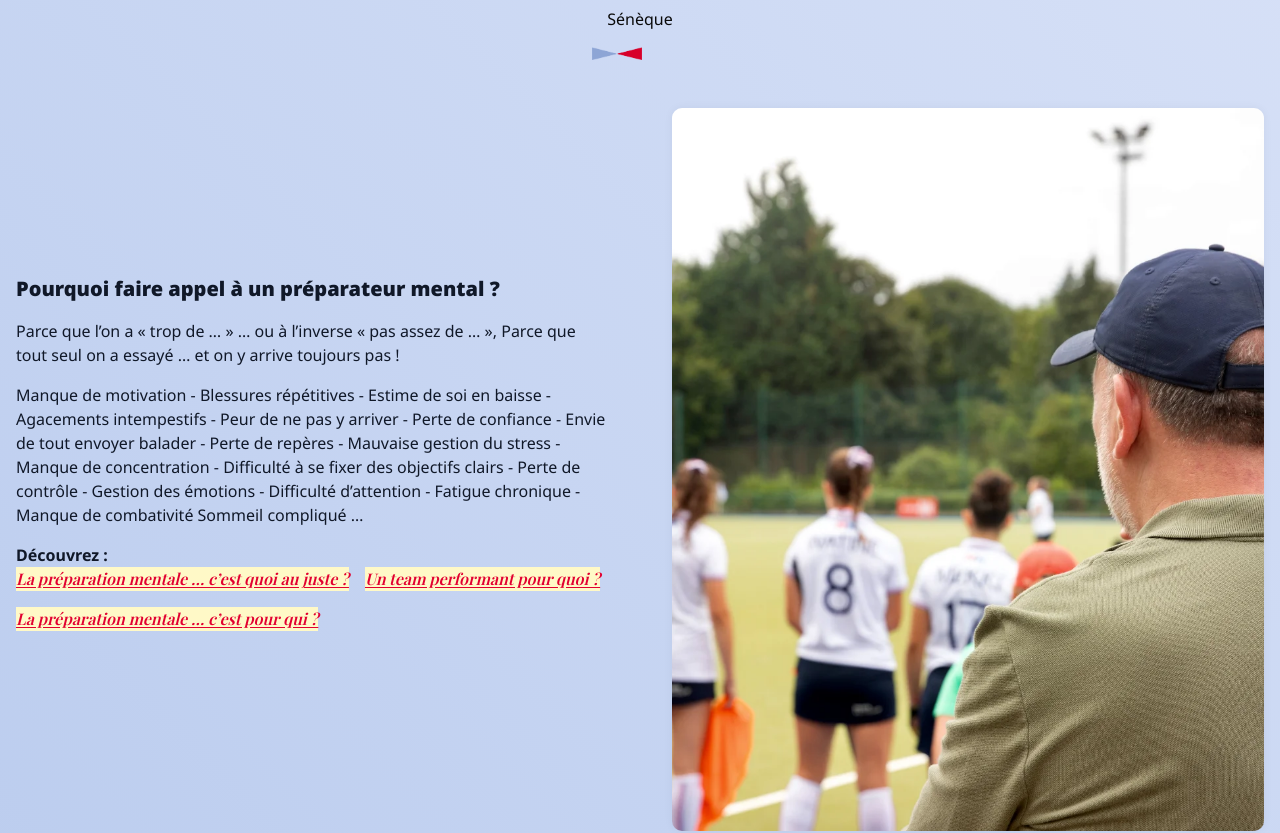
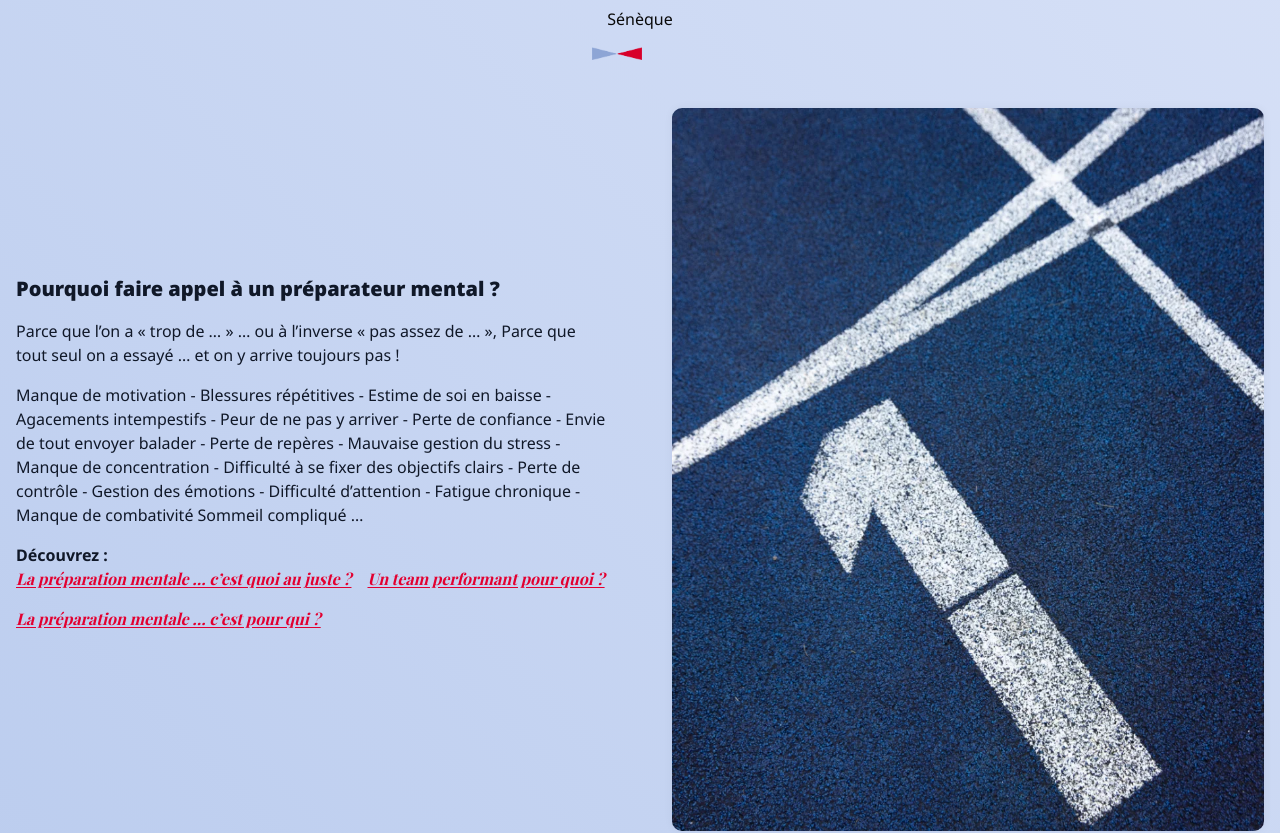
Before and after one commit to itwhy/vasse, a Next.js app: page /preparation-mentale in a window 1280 px wide. Shown: the part 393-1226 px from the top of the page. Built offline with nearby package versions, Linux system fonts and the light colour scheme.

Commit message:
page prep wip

```diff
--- a/src/app/approche/page.tsx
+++ b/src/app/approche/page.tsx
@@ -105,7 +105,7 @@ export default function ApprochePage() {
       </section>
 
       {/* SECTION 2 — Convictions */}
-      <section id="convictions" className="bg-background-navi p-16 rounded-xl">
+      <section id="convictions" className="bg-background-navi p-4 md:p-8 rounded-xl">
         <h2 className="text-5xl jaune font-serif font-extrabold text-center mb-8 mx-auto leading-tight">
           Mes convictions
         </h2>
--- a/src/app/preparation-mentale/page.tsx
+++ b/src/app/preparation-mentale/page.tsx
@@ -52,7 +52,7 @@ vouloir »
           <div className="md:w-1/2">
             <div className="relative w-full min-h-[400px] aspect-[9/11] rounded-lg overflow-hidden bigshadow">
               <Image
-                src="/images/benoit-vasse-preparateur-approche.webp"
+                src="/images/preparation-mentale-1.webp"
                 alt="Mon approche"
                 fill
                 className="object-cover"
@@ -81,7 +81,7 @@ combativité Sommeil compliqué …
                 <Link
                   key={link.href}
                   href={link.href}
-                  className=" font-serif bg-[#FFF9C7] italic underline underline-offset-2 hover:text-primary transition rouge font-semibold"
+                  className=" font-serif italic underline underline-offset-2 hover:text-primary transition rouge font-bold"
                 >
                   {link.label}
                 </Link>
```
Also changed, not shown: public/images/preparation-mentale-1.webp (added).
